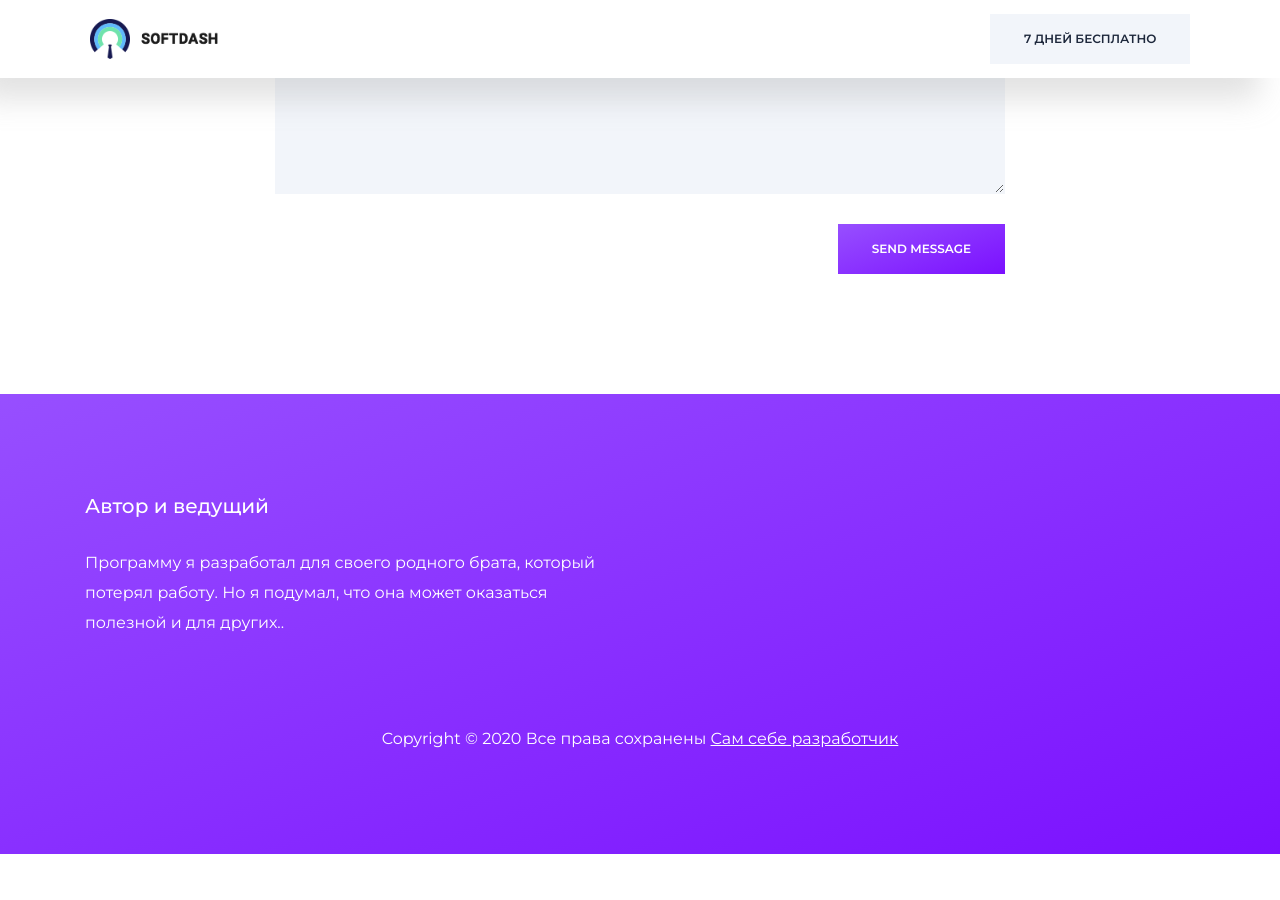
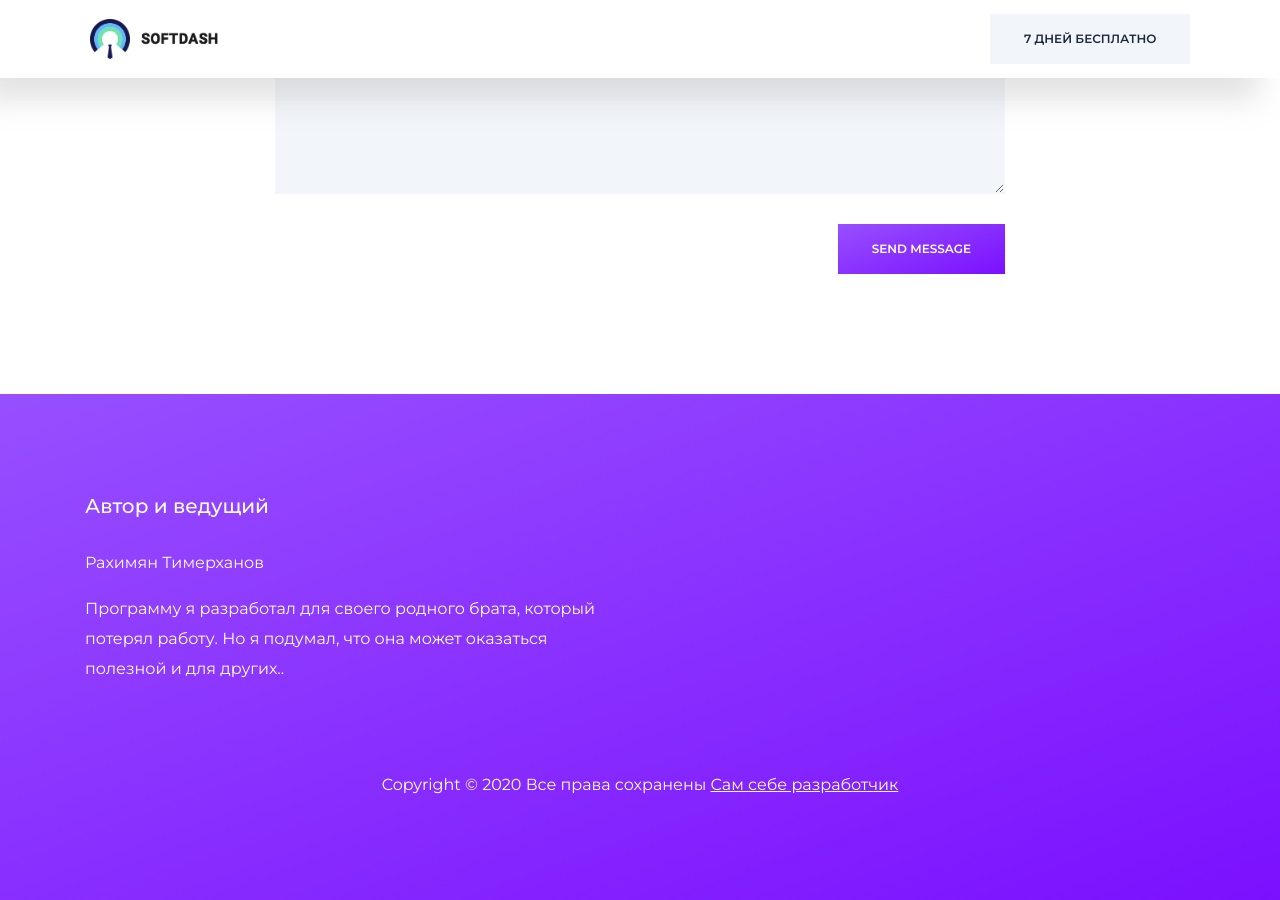
Before and after one commit to RakhimyanTim/samseberazrabotchik.github.io, a Jekyll site: the page built from contact.html, in a window 1280 px wide and 900 px high, scrolled down 1167 px. Built offline with Jekyll 4.4.1, drawn with Linux system fonts in a browser that asks for light colours; before the commit the page ends 2021 px from its top, so only the background shows below that.

Commit message:
Update _config.yml

```diff
--- a/_config.yml
+++ b/_config.yml
@@ -502,8 +502,8 @@ contact_address: 'Los Angeles, United States'
 #####################################
 
 footer_title: 'Автор и ведущий'
+footer_name: 'Рахимян Тимерханов'
 footer_description: 'Программу я разработал для своего родного брата, который потерял работу. Но я подумал, что она может оказаться полезной и для других..'
-
 
 
 
```
